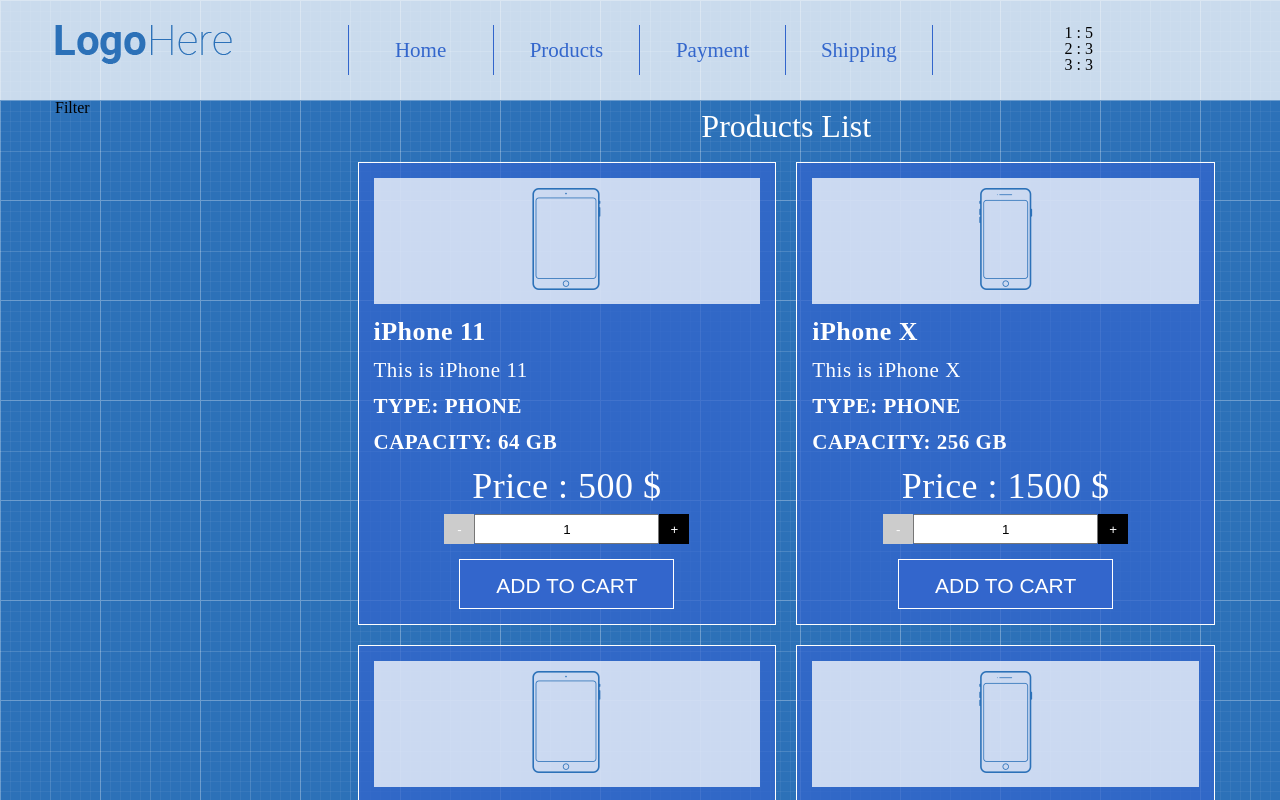
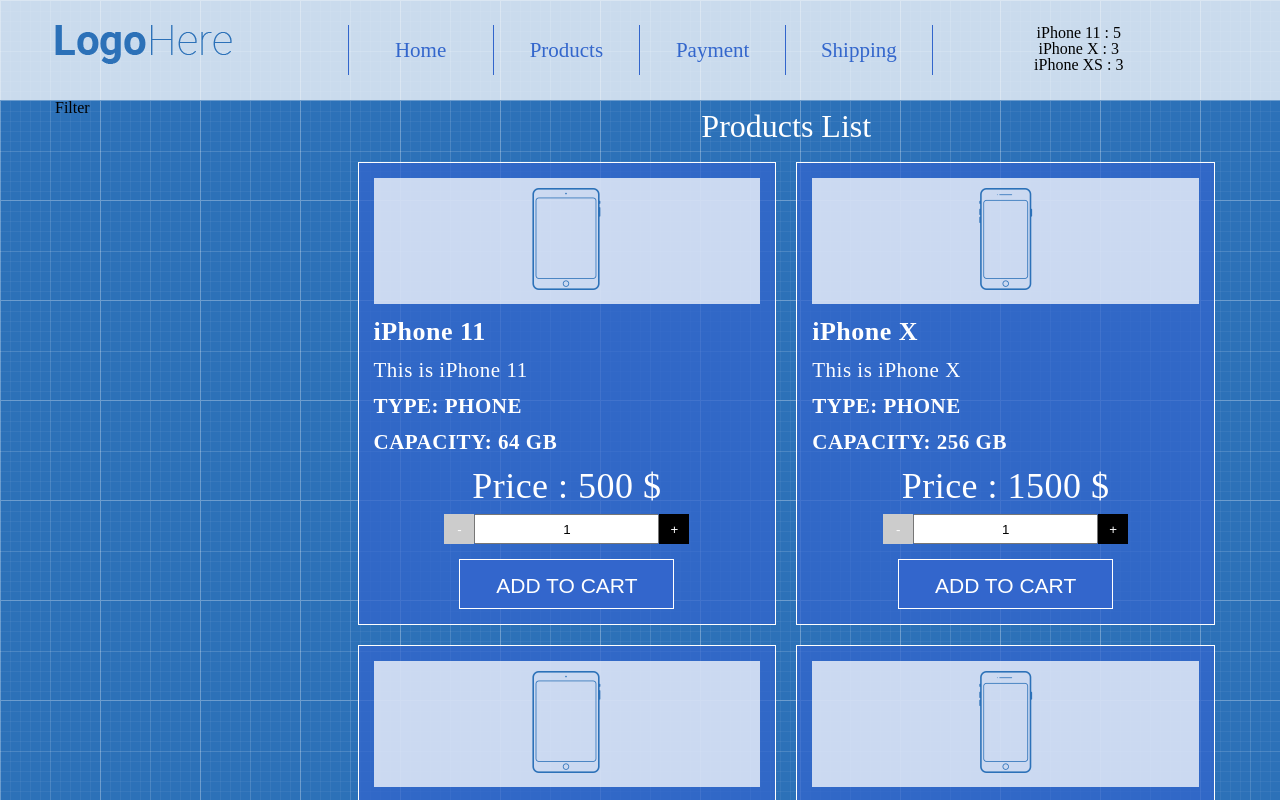
Before and after one commit to vasKenobi/shopReact, a React (Create React App) app: page / in a window 1280 px wide. Shown: the top 800 px of the page. Built offline with nearby package versions, Linux system fonts and the light colour scheme.

Commit message:
added productsMap object

```diff
--- a/src/App/Header/Cart/Cart.js
+++ b/src/App/Header/Cart/Cart.js
@@ -1,6 +1,16 @@
 import React from 'react'
 import {keys} from 'lodash'
 import './cart.css'
+import products from '../../Main/Products/products'
+
+const productsMap = products.reduce((map,product)=>({
+    ...map,
+    [product.id]:product,
+}),{})
+
+console.log(products)
+console.log(productsMap)
+
 
 const Cart = ({
     productsInCart
@@ -9,7 +19,7 @@
         <div className="cart text-center">
             {
                 keys(productsInCart).map((productId)=>(
-                    <div key={productId}>{productId} : {productsInCart[productId]}</div>
+                    <div key={productId}>{productsMap[productId].name} : {productsInCart[productId]}</div>
                 ))
             }
 
--- a/src/App/Main/Products/ProductListItem.js
+++ b/src/App/Main/Products/ProductListItem.js
@@ -33,7 +33,6 @@
             id={id}
         } = this.props
 
-        console.log(this)
 
         return (
             <div className="product-list-item">
```
